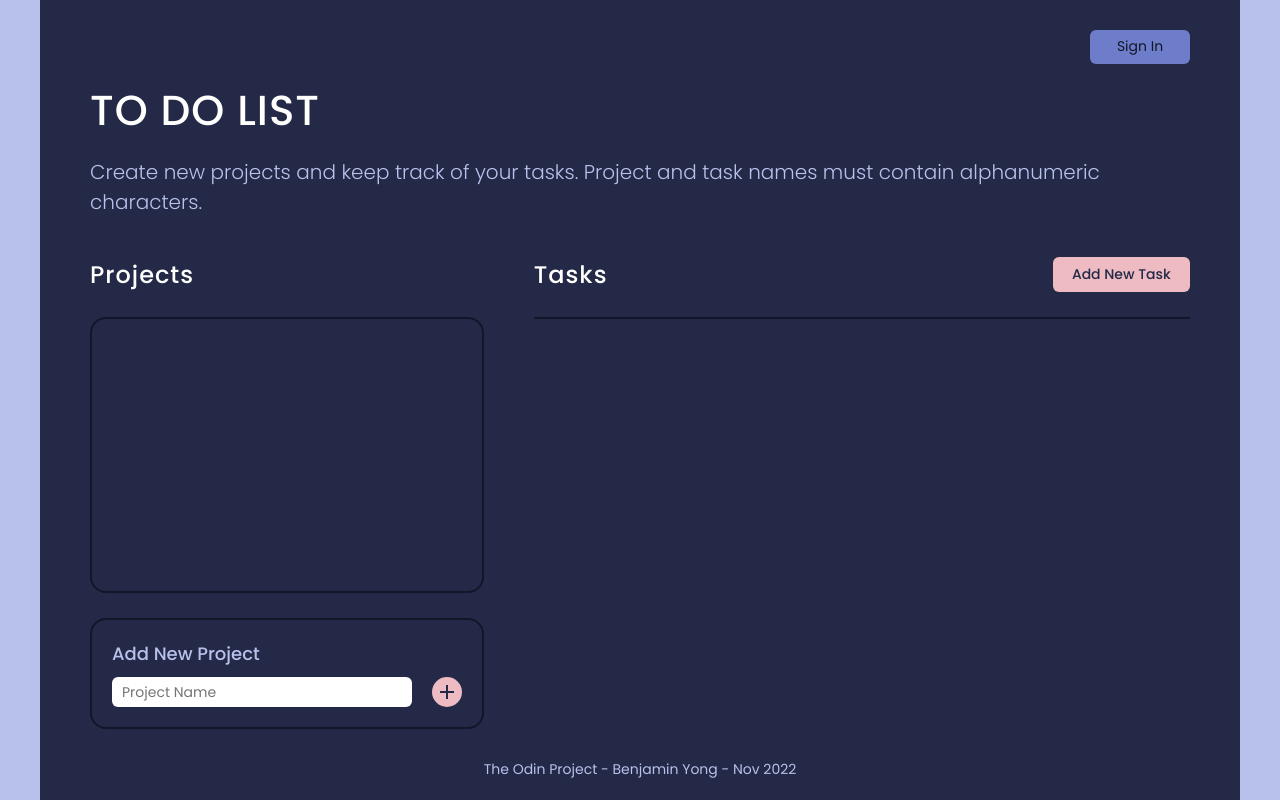
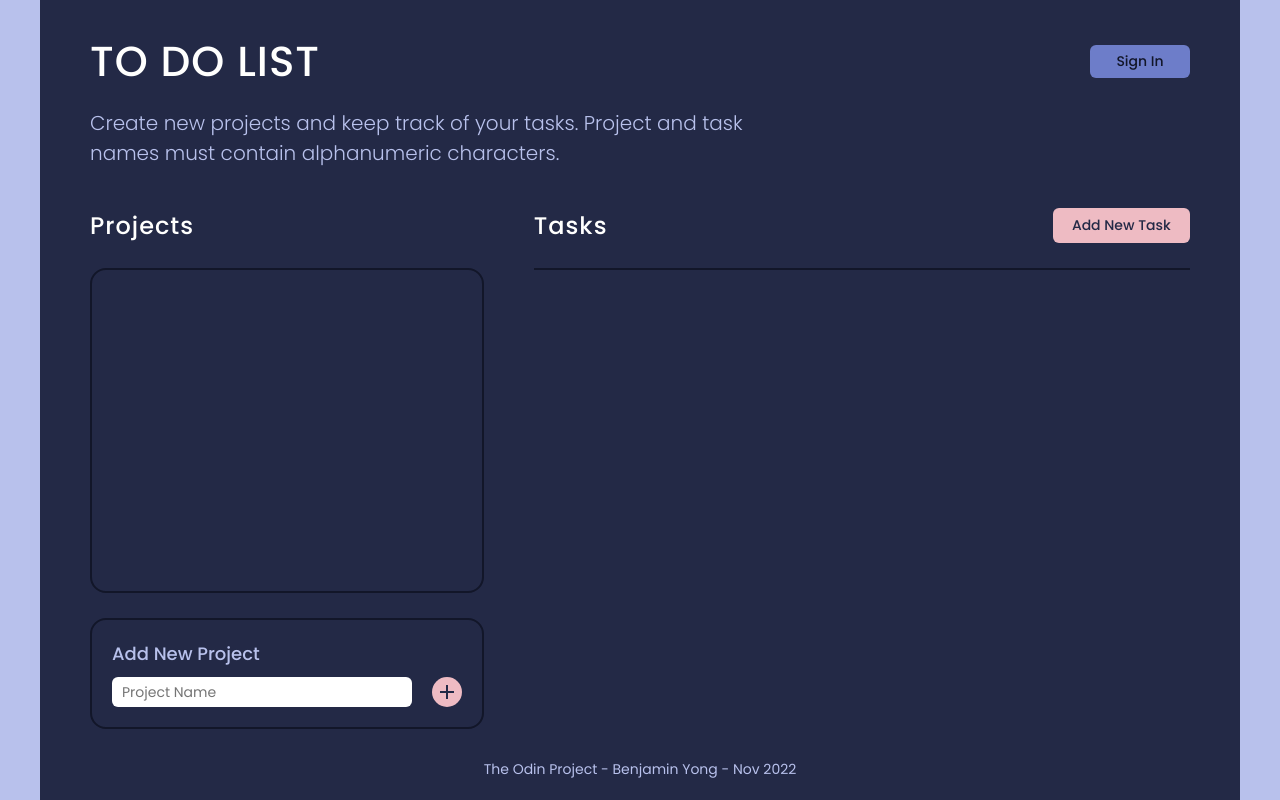
Before and after one commit to benjyongzh/To-do-List, a website built with webpack: page dist/index.html in a window 1280 px wide. Built offline with nearby package versions, Linux system fonts and the light colour scheme; some packages are replaced by stand-ins of ours; no server answers.

Commit message:
Improve styling for header section to use grid instead. Signing in and out fixed.

```diff
--- a/src/components/DOMManager.js
+++ b/src/components/DOMManager.js
@@ -9,7 +9,6 @@ let currentProject = {};
 const usernameDisplay = document.querySelector(".username-display");
 const signingInButton = document.querySelector("button.signing-in");
 signingInButton.addEventListener('click', (event) => {
-    console.log("button pressed");
     event.preventDefault();
     if (isUserSignedIn()){
         signOutUser();
@@ -303,8 +302,9 @@ function newButton(classname, text){
 }
 
 eventManager.subscribe('authStateChanged', eventArgs => {
-    usernameDisplay.value = eventArgs.signedIn ? getUserName() : "";
-    signingInButton.value = eventArgs.signedIn ? "Sign Out" : "Sign In";
+    console.log(eventArgs.signedIn);
+    usernameDisplay.textContent = (eventArgs.signedIn) ? getUserName() : "";
+    signingInButton.textContent = (eventArgs.signedIn) ? "Sign Out" : "Sign In";
 });
 
 eventManager.subscribe('addNewProject', eventArgs => {
--- a/src/index.js
+++ b/src/index.js
@@ -5,7 +5,7 @@ import './style.css';
 
 //firebase
 import { initializeApp } from 'firebase/app';
-import { getFirestore, collection, getDocs, setDoc, updateDoc, serverTimestamp } from 'firebase/firestore';
+import { getFirestore, collection, getDocs, addDoc, updateDoc, serverTimestamp } from 'firebase/firestore';
 import {
   getAuth,
   onAuthStateChanged,
--- a/src/style.css
+++ b/src/style.css
@@ -54,15 +54,17 @@ body {
 }
 
 .header {
-    display: flex;
-    flex-direction: column;
+    display: grid;
     justify-content: stretch;
     align-items: flex-start;
     padding: 30px 50px;
     gap: 15px;
+    grid-template-columns: 2fr 1fr;
+    grid-template-rows: auto;
 }
 
 .header>.sign-in {
+    grid-area: 1/2/2/-1;
     align-self: stretch;
     display: flex;
     justify-content: flex-end;
@@ -75,13 +77,15 @@ body {
     display: flex;
     justify-content: center;
     align-items:center;
-    font-size: 14px;
+    font-size: 18px;
     color: var(--color-headertext);
     border-width: 0px;
     padding: 0.4rem 1rem;
+    font-weight: 500;
 }
 
 .header>.sign-in>.signing-in {
+    font-size: 14px;
     background-color: var(--color-text-active);
     border-radius: 6px;
     color: var(--color-stroke);
@@ -98,10 +102,11 @@ body {
 }
 
 .header-title {
+    grid-area: 1/1/2/2;
     font-size: 42px;
     display: flex;
     align-items: center;
-    justify-content: center;
+    justify-content: start;
     color: var(--color-headertext);
     text-transform: uppercase;
     letter-spacing: 1px;
@@ -109,10 +114,11 @@ body {
 }
 
 .header-description {
+    grid-area: 2/1/-1/2;
     font-size: 20px;
     display: flex;
     align-items: center;
-    justify-content: center;
+    justify-content: start;
     font-weight: 300;
 }
 
```
